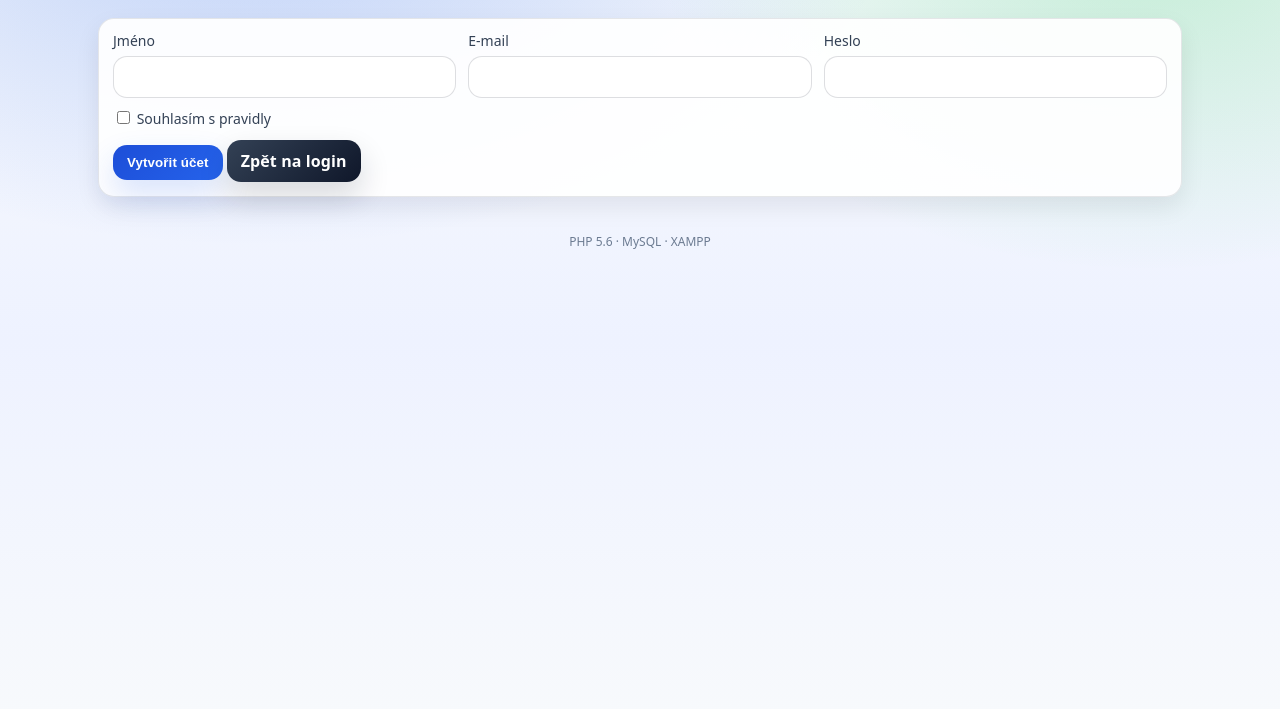
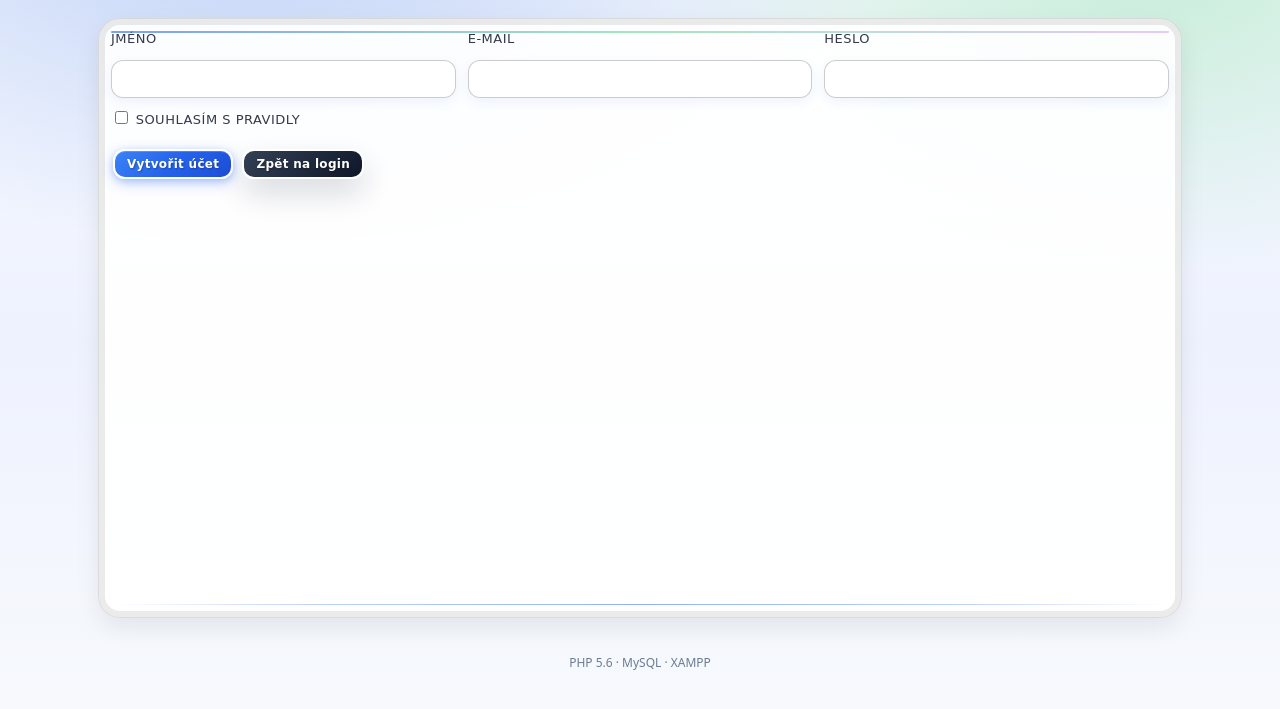
Before and after one commit to MatejStoklasek/sticky_forum, a PHP site: page /register.php in a window 1280 px wide. Shown: the part 59-768 px from the top of the page. Run offline with PHP 8.4, Linux system fonts and the light colour scheme.

```diff
--- a/style.css
+++ b/style.css
@@ -135,10 +135,190 @@ header{
 
 .panel{
   background: var(--surface);
-  border: 1px solid var(--border);
-  border-radius: var(--radius);
-  padding: 14px;
-  box-shadow: var(--shadow-sm);
+  border: 1px solid rgba(0,0,0,.14);
+  border-radius: calc(var(--radius) + 6px);
+  padding: 12px; /* Menší padding */
+  box-shadow: inset 0 0 0 6px rgba(0,0,0,.08), var(--shadow-sm);
+
+  height: 600px;
+  overflow: hidden; /* Bez scrollování */
+  position: relative;
+
+  /* Stejný font jako hnědá tabule */
+  font-family: 'Comic Sans MS', 'Marker Felt', cursive, system-ui;
+}
+
+/* Text na levém panelu */
+.panel h1, .panel h2, .panel h3{
+  font-family: 'Comic Sans MS', 'Marker Felt', cursive;
+  color: var(--text);
+  font-weight: 600;
+  font-size: 16px; /* Menší */
+  margin: 8px 0; /* Menší mezery */
+}
+
+/* Menší labely jen v panelu */
+.panel label{
+  font-family: 'Comic Sans MS', 'Marker Felt', cursive;
+  color: var(--text);
+  font-weight: 500;
+  font-size: 12px; /* Menší */
+  margin-bottom: 4px; /* Menší mezera */
+}
+
+/* Jednoduché malované tlačítka */
+.panel .btn{
+  font-family: 'Comic Sans MS', 'Marker Felt', cursive;
+  background: linear-gradient(135deg, #ff6b6b, #4ecdc4);
+  color: white;
+  border: 2px solid #fff; /* Tenčí border */
+  border-radius: 20px; /* Menší radius */
+  padding: 6px 12px; /* Menší padding */
+  font-weight: 700;
+  font-size: 12px; /* Menší text */
+  text-shadow: 1px 1px 2px rgba(0,0,0,.3);
+  box-shadow: 0 3px 6px rgba(0,0,0,.2); /* Menší stín */
+  transition: all 0.2s ease;
+  margin: 2px; /* Menší mezery */
+}
+
+.panel .btn:hover{
+  transform: translateY(-1px); /* Menší pohyb */
+  box-shadow: 0 5px 10px rgba(0,0,0,.3);
+  background: linear-gradient(135deg, #ff8a80, #64ffda);
+}
+
+/* Dekorativní prvky na panelu */
+.panel::before{
+  content: '';
+  position: absolute;
+  top: 12px;
+  left: 12px;
+  right: 12px;
+  height: 2px;
+  background: linear-gradient(90deg,
+    rgba(37,99,235,.6) 0%,
+    rgba(34,197,94,.4) 50%,
+    rgba(168,85,247,.3) 100%
+  );
+  border-radius: 2px;
+}
+
+.panel::after{
+  content: '';
+  position: absolute;
+  bottom: 12px;
+  left: 12px;
+  right: 12px;
+  height: 1px;
+  background: linear-gradient(90deg,
+    transparent 0%,
+    rgba(37,99,235,.3) 20%,
+    rgba(37,99,235,.5) 50%,
+    rgba(37,99,235,.3) 80%,
+    transparent 100%
+  );
+  border-radius: 1px;
+}
+
+/* Moderní styling pro text na levém panelu */
+.panel h1, .panel h2, .panel h3{
+  background: linear-gradient(135deg, #1e40af, #2563eb, #3b82f6);
+  -webkit-background-clip: text;
+  -webkit-text-fill-color: transparent;
+  background-clip: text;
+  font-weight: 700;
+  margin-bottom: 12px;
+}
+
+.panel label{
+  color: #475569;
+  font-weight: 600;
+  font-size: 13px;
+  text-transform: uppercase;
+  letter-spacing: 0.5px;
+  margin-bottom: 8px;
+}
+
+/* Formulářové prvky s moderním designem */
+.panel input[type="text"],
+.panel input[type="email"],
+.panel input[type="password"],
+.panel textarea,
+.panel select{
+  background:
+    linear-gradient(135deg, rgba(255,255,255,.95), rgba(248,250,252,.9));
+  border: 2px solid rgba(37,99,235,.15);
+  border-radius: 12px;
+  box-shadow:
+    0 4px 12px rgba(37,99,235,.08),
+    inset 0 1px 0 rgba(255,255,255,.8);
+  transition: all 0.3s ease;
+}
+
+.panel input[type="text"]:focus,
+.panel input[type="email"]:focus,
+.panel input[type="password"]:focus,
+.panel textarea:focus,
+.panel select:focus{
+  border-color: rgba(37,99,235,.4);
+  box-shadow:
+    0 0 0 4px rgba(37,99,235,.1),
+    0 6px 20px rgba(37,99,235,.15),
+    inset 0 1px 0 rgba(255,255,255,.9);
+  transform: translateY(-1px);
+}
+
+/* Moderní tlačítka na panelu */
+.panel .btn{
+  background: linear-gradient(135deg, #3b82f6, #2563eb, #1d4ed8);
+  box-shadow:
+    0 4px 14px rgba(37,99,235,.3),
+    0 2px 6px rgba(37,99,235,.2),
+    inset 0 1px 0 rgba(255,255,255,.2);
+  border-radius: 12px;
+  font-weight: 600;
+  letter-spacing: 0.3px;
+  transition: all 0.2s ease;
+}
+
+.panel .btn:hover{
+  transform: translateY(-2px);
+  box-shadow:
+    0 6px 20px rgba(37,99,235,.35),
+    0 4px 12px rgba(37,99,235,.25),
+    inset 0 1px 0 rgba(255,255,255,.25);
+}
+
+/* Scrollbar styling pro panel taky */
+.panel::-webkit-scrollbar{
+  width: 8px;
+}
+.panel::-webkit-scrollbar-track{
+  background: rgba(0,0,0,.1);
+  border-radius: 4px;
+}
+.panel::-webkit-scrollbar-thumb{
+  background: rgba(0,0,0,.3);
+  border-radius: 4px;
+}
+.panel::-webkit-scrollbar-thumb:hover{
+  background: rgba(0,0,0,.4);
+}
+
+/* Formulářové prvky na hnědé tabuli - lepší kontrast */
+.panel input[type="text"],
+.panel input[type="email"],
+.panel input[type="password"],
+.panel textarea,
+.panel select{
+  background: rgba(255,255,255,.95);
+  border: 1px solid rgba(0,0,0,.20);
+}
+
+.panel label{
+  color: rgba(15,23,42,.85);
+  font-weight: 500;
 }
 
 .row{ display:flex; gap: 12px; flex-wrap: wrap; }
@@ -512,183 +732,4 @@ textarea{ min-height: 110px; resize: vertical; }
 
   /* default “on-load stick” */
   opacity: 0;
-  transform: translate(var(--dx, 0px), calc(var(--dy, 0px) - 14px)) rotate(calc(var(--rot, 0) * 1deg)) scale(.98);
-  box-shadow: 0 8px 18px rgba(0,0,0,.18);
-  animation: stickIn .55s cubic-bezier(.2, .9, .2, 1) forwards;
-  animation-delay: var(--delay, 0ms);
-
-  overflow: hidden; /* důležité: ať text nikdy “nevyleze” mimo note */
-}
-
-.note-actions{
-  position:absolute;
-  top: 8px;
-  right: 8px;
-  z-index: 2;
-}
-
-.iconbtn{
-  width: 30px;
-  height: 30px;
-  border-radius: 10px;
-  border: 1px solid rgba(0,0,0,.12);
-  background: rgba(255,255,255,.40);
-  cursor:pointer;
-  display:inline-flex;
-  align-items:center;
-  justify-content:center;
-  transition: transform 120ms ease, background 120ms ease, border-color 120ms ease;
-}
-
-.iconbtn:hover{
-  transform: translateY(-1px);
-  background: rgba(255,255,255,.58);
-  border-color: rgba(0,0,0,.18);
-}
-
-/* text v note: zkrácení (clamp), aby nepřetékal */
-.body{
-  font-size: 13px;
-  white-space: pre-wrap;
-  line-height: 1.3;
-  color: rgba(15,23,42,.95);
-
-  display: -webkit-box;
-  -webkit-box-orient: vertical;
-  -webkit-line-clamp: 9;
-  overflow: hidden;
-}
-
-/* New note animation after submit */
-.note.is-new{
-  animation: stickNew .75s cubic-bezier(.18, .98, .22, 1) forwards;
-  box-shadow: 0 14px 28px rgba(0,0,0,.22);
-}
-
-/* Animations */
-@keyframes stickIn{
-  0%   { opacity: 0; transform: translate(var(--dx, 0px), calc(var(--dy, 0px) - 14px)) rotate(calc(var(--rot, 0) * 1deg)) scale(.98); }
-  70%  { opacity: 1; transform: translate(var(--dx, 0px)), calc(var(--dy, 0px) + 2px)) rotate(calc(var(--rot, 0) * 1deg)) scale(1.01); }
-  100% { opacity: 1; transform: translate(var(--dx, 0px), var(--dy, 0px)) rotate(calc(var(--rot, 0) * 1deg)) scale(1); }
-}
-
-@keyframes stickNew{
-  0%   { opacity: 0; transform: translate(var(--dx, 0px), calc(var(--dy, 0px) - 22px)) rotate(calc(var(--rot, 0) * 1deg)) scale(.92); }
-  55%  { opacity: 1; transform: translate(var(--dx, 0px), calc(var(--dy, 0px) + 3px)) rotate(calc(var(--rot, 0) * 1deg)) scale(1.04); }
-  78%  { opacity: 1; transform: translate(var(--dx, 0px), calc(var(--dy, 0px) - 1px)) rotate(calc(var(--rot, 0) * 1deg)) scale(.995); }
-  100% { opacity: 1; transform: translate(var(--dx, 0px), var(--dy, 0px)) rotate(calc(var(--rot, 0) * 1deg)) scale(1); }
-}
-
-@media (prefers-reduced-motion: reduce){
-  .note{ animation: none; opacity: 1; transform: translate(var(--dx, 0px), var(--dy, 0px)) rotate(calc(var(--rot, 0) * 1deg)); }
-  .note.is-new{ animation: none; }
-}
-
-/* ... existing code ... */
-
-/* Ujistěte se, že tyto elementy sdílí stejné zarovnání */
-.topbar {
-  display: flex;
-  justify-content: space-between; /* Horizontální zarovnání */
-  align-items: center; /* Vertikální zarovnání */
-  gap: 12px;
-  flex-wrap: wrap; /* Zajistí, že se vejde na menší obrazovky */
-}
-
-.row {
-  display: flex;
-  align-items: center; /* Nastaví u všech prvků stejnou výšku */
-  gap: 12px; /* Mezera mezi prvky */
-  flex-wrap: wrap;
-}
-
-/* Pro pole typu hledat a téma */
-.field {
-  display: flex;
-  flex-direction: column;
-  align-items: flex-start; /* Zarovná obsah vlevo (nebo používejte "center" pro střed) */
-  gap: 6px;
-  min-width: 180px;
-  flex: 1;
-}
-
-/* Pro vstupní pole a tlačítka */
-input[type="text"],
-input[type="email"],
-input[type="password"],
-textarea,
-select {
-  height: 42px; /* Všechna pole nastavena na stejnou výšku */
-  padding: 10px 12px;
-  box-sizing: border-box; /* Zahrnutí paddingu do výšky a šířky */
-}
-
-label {
-  font-size: 14px;
-  line-height: 1.2; /* Konzistentní mezera mezi názvem pole a vstupním formulářem */
-}
-/* Oprava style.css pro zarovnání hledat + téma (a dalších částí) */
-
-/* Základní nastavení pro zarovnání */
-.grid {
-  display: grid;
-  grid-template-columns: repeat(auto-fit, minmax(200px, 1fr)); /* Responzivní mřížka */
-  gap: 14px; /* Mezera mezi sloupci */
-  align-items: center; /* Vertikální zarovnání */
-}
-
-/* Zarovnání řádků */
-.row {
-  display: flex;
-  gap: 12px;
-  align-items: center; /* Vertikální zarovnání (například pro hledat/téma) */
-  flex-wrap: wrap; /* Zajistí, že se vše vejde na menší obrazovky */
-}
-
-/* Zarovnání polí (formuláře) */
-.field {
-  display: flex;
-  flex-direction: column;
-  align-items: flex-start; /* Zarovná obsah vlevo */
-  flex: 1;
-  gap: 6px;
-  min-width: 180px; /* Minimální šířka pole */
-}
-
-/* Hledat + téma (specifická pravidla) */
-.search-topic-container {
-  display: flex;
-  align-items: center; /* Sjednotí zarovnání obou prvků */
-  gap: 16px; /* Mezera mezi hledat a téma */
-}
-
-.search-topic-container .field {
-  flex: 1; /* Obě pole stejné šířky */
-}
-
-.search-topic-container select,
-.search-topic-container input[type="text"] {
-  height: 42px; /* Zarovnání výšky vstupního pole i selectu */
-  padding: 8px 10px; /* Pro uživatelské pohodlí */
-  font-size: 14px; /* Konzistentní velikost textu */
-  box-sizing: border-box; /* Zahrnout padding do velikosti */
-}
-
-/* Btn zarovnání */
-.btn {
-  display: inline-flex;
-  align-items: center;
-  justify-content: center;
-  gap: 8px;
-  background: linear-gradient(135deg, #1d4ed8, #2563eb);
-  color: #fff;
-  border: 0;
-  padding: 10px 14px;
-  border-radius: 14px;
-  font-weight: 700;
-  cursor: pointer;
-}
-
-.btn:hover {
-  filter: brightness(1.03);
-}
+  transform: translate(var(--dx, 0px), calc(var(--dy, 0px) - 14px)) rotate
```
Also changed, not shown: other parts of style.css (+41 -1 lines).
